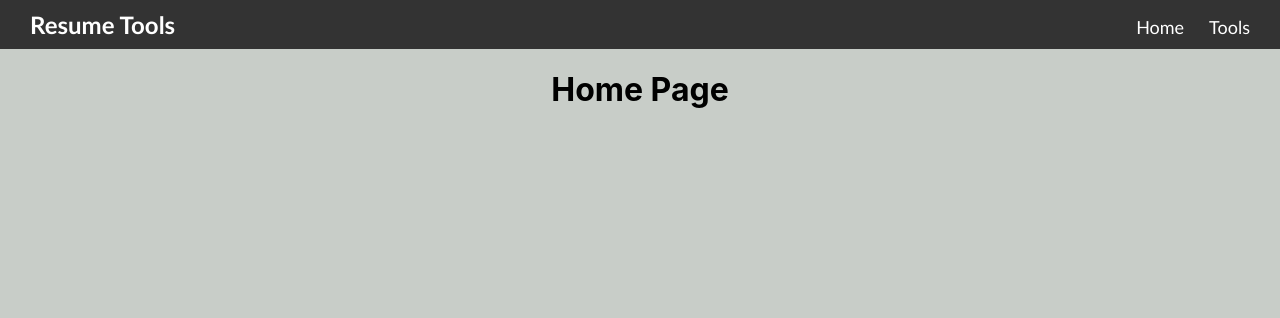
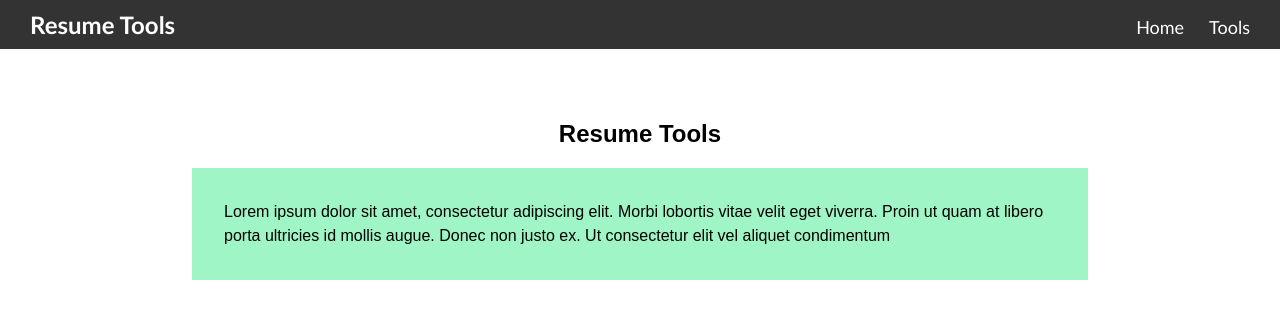
Before and after one commit to Swusan/Resume-App-HH25, a React (Create React App) app in the folder client/: page / in a window 1280 px wide. Shown: the top 318 px of the page. Built offline with nearby package versions, Linux system fonts and the light colour scheme.

Commit message:
Updated frontend systems.
Updated frontend and OpenAI prompts.

• More specifications for displaying results from OpenAI. Untested due to some issues with setting up the server.
• More aesthetical changes to the frontend pages.
• Added a mutex to limit the user to 1 active request at a time.

```diff
--- a/client/src/App.css
+++ b/client/src/App.css
@@ -1,5 +1,11 @@
+:root {
+  --state-transition-anim-time: 0.25s;
+  --vfx-transition-anim-time: 0.5s;
+}
+
 body {
-  background-color: rgb(200, 205, 200);
+  background-color: rgba(200, 205, 200, 0);
+  color: rgb(0, 0, 0);
 }
 
 button {
@@ -14,8 +20,45 @@ button {
   cursor: pointer;
 }
 
+input[type="file" i] {
+  appearance: none;
+  background-color: initial;
+  cursor: default;
+  align-items: baseline;
+  color: rgb(0, 0, 0);
+  text-overflow: ellipsis;
+  text-align: center !important;
+  padding: initial;
+  border: initial;
+  white-space: pre;
+}
+
 .button-request-style {
   width: 45%;
+  animation: restore-button-request-style var(--state-transition-anim-time) ease-in forwards;
+}
+
+.button-request-style:active {
+  width: 45%;
+  animation: inverse-button-request-style var(--state-transition-anim-time) ease-in forwards;
+}
+
+@keyframes restore-button-request-style {
+  0% {
+    background-color: rgb(255, 255, 255);
+    color: rgb(10, 100, 50);
+  }
+  100% {
+    background-color: rgb(10, 100, 50);
+    color: rgb(255, 255, 255);
+  }
+}
+
+@keyframes inverse-button-request-style {
+  100% {
+    background-color: rgb(255, 255, 255);
+    color: rgb(10, 100, 50);
+  }
 }
 
 .App {
@@ -53,6 +96,7 @@ button {
 
 .output-part {
   width: 60%;
+  min-height: 100%;
 }
 
 .items-row {
@@ -90,6 +134,6 @@ button {
   margin: 0px;
 }
 
-.vertical-line {
-  width: 2px;
+.heading {
+  color: rgb(0, 0, 0);
 }
--- a/client/src/Home.jsx
+++ b/client/src/Home.jsx
@@ -1,3 +1,12 @@
 export default function Home() {
-    return <h1>Home Page</h1>;
+    return (
+        <div className="page">
+            <h2 className="heading">
+                Resume Tools
+            </h2>
+            <div className="text-box">
+                Lorem ipsum dolor sit amet, consectetur adipiscing elit. Morbi lobortis vitae velit eget viverra. Proin ut quam at libero porta ultricies id mollis augue. Donec non justo ex. Ut consectetur elit vel aliquet condimentum
+            </div>
+        </div>
+    );
 }
--- a/client/src/Tools.jsx
+++ b/client/src/Tools.jsx
@@ -1,10 +1,10 @@
-import axios from 'axios';
 import React, {useState} from 'react';
 
 export default function Tools() {
     const [file, setFile] = useState(null);
     const [formResult, setFormResult] = useState(null);
     var op = true;
+    var mutex_lock = false;
 
     function changeOp(newOp) {
         op = newOp;
@@ -15,6 +15,10 @@ export default function Tools() {
     }
 
     const handleSubmit = async (e) => {
+        //Guards against multiple submissions. Wait for the first request to finish.
+        if (mutex_lock == false)
+        {
+            mutex_lock = true
             e.preventDefault()
             const formData = new FormData();
             formData.append('pdf', file);
@@ -28,6 +32,8 @@ export default function Tools() {
                 setFormResult(JSON.stringify(await response.json()));
             } else {
                 setFormResult(await response.text())
+            }
+            mutex_lock = false
         }
       }
 
```
Also changed, not shown: 1 other file (tests, documents, lock files or other folders). Lines whose indentation alone changed are shown as unchanged.
